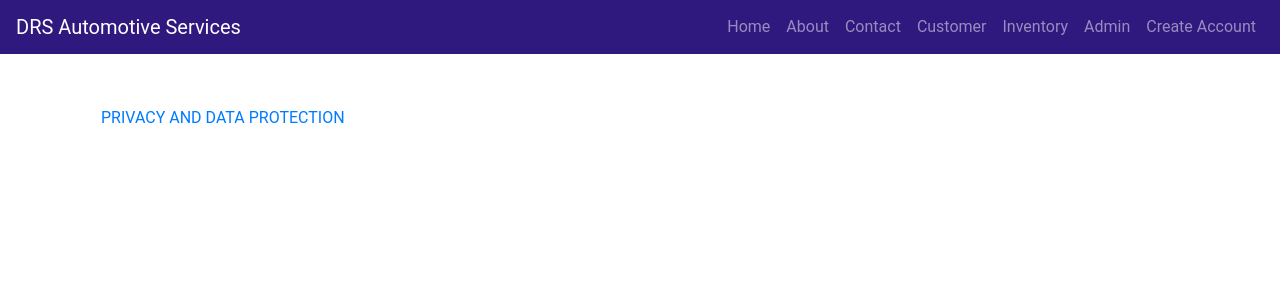
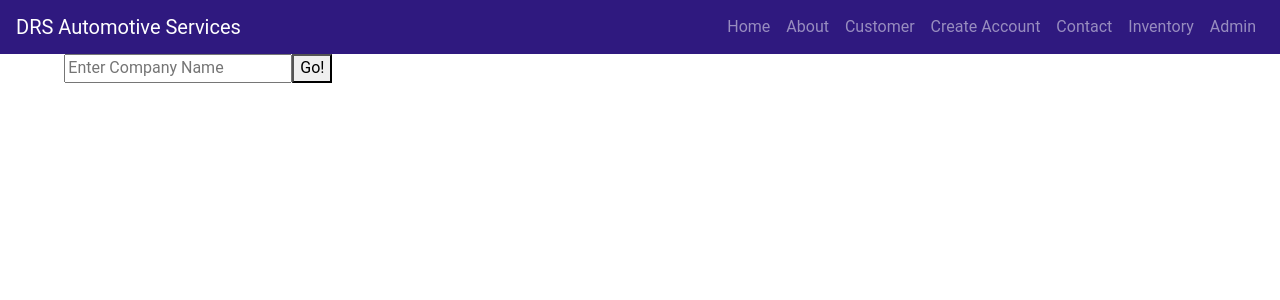
Before and after one commit to Mike-Smith13067/drs-project-3, a React (Create React App) app in the folder client/: page /Authentication/CustomerCreate in a window 1280 px wide. Shown: the top 300 px of the page. Built offline with nearby package versions, Linux system fonts and the light colour scheme.

Commit message:
minor tweaks to navebar (alphabetized)

```diff
--- a/client/package.json
+++ b/client/package.json
@@ -11,6 +11,7 @@
     "crypto": "^1.0.1",
     "date-fns": "^2.11.0",
     "react": "^16.13.0",
+    "react-bootstrap": "^1.0.0-beta.17",
     "react-calendar": "^3.0.0",
     "react-dom": "^16.13.0",
     "react-event-calendar": "^0.3.0",
--- a/client/src/App.js
+++ b/client/src/App.js
@@ -8,13 +8,13 @@ import About from "./components/pages/About/About.js";
 import Contact from "./components/pages/Contact/Contact.js";
 import Admin from "./components/pages/Admin/Admin.js";
 import Footer from "./components/Footer/Footer";
+import CustomerCreate from "./components/pages/Authentication/CustomerCreate"
 class HomePage extends Component {
   render() {
     return (
       // <div className='container'>
         <BrowserRouter>
           <NavTabs />
-          <Footer />
           <div>
             <Switch>
               <Route exact path="/">
@@ -23,48 +23,27 @@ class HomePage extends Component {
               <Route exact path="/About">
                 <About/>
               </Route>
+              <Route exact path="/Admin>">
+                <Admin />
+              </Route>
               <Route exact path="/Contact">
                 <Contact />
               </Route>
               <Route exact path="/Customer">
                 <Customer />
               </Route>
+              <Route exact path="/Authentication/CustomerCreate">
+                <CustomerCreate />
+              </Route>
               <Route exact path="/Inventory">
                 <Inventory />
               </Route>
-              <Route exact path="/Admin>">
-                <Admin />
-              </Route>
+              <Footer />
             </Switch>
           </div>
         </BrowserRouter>
-
-      // </div>
     );
   }
 }
 
 export default HomePage;
-
-
-  // state = {
-  //   currentPage: "Home"
-  // };
-
-  // handlePageChange = page => {
-  //   this.setState({ currentPage: page });
-  // };
-
-  // renderPage = () => {
-  //   if (this.state.currentPage === "Home") {
-  //     return <Home />;
-  //   } else if (this.state.currentPage === "Customer") {
-  //     return <Customer />;
-  //   } else if (this.state.currentPage === "Inventory") {
-  //     return <Inventory />;
-  //   } else if (this.state.currentPage === "About") {
-  //     return <About />;
-  //   } else {
-  //     return <Contact />;
-  //   }
-  // };
--- a/client/src/components/Form/Form.js
+++ b/client/src/components/Form/Form.js
@@ -1,27 +1,19 @@
-import React from "react";
+import React, { Component } from "react";
 
-// This file exports the Input, TextArea, and FormBtn components
+function Form(props) {
 
-export function Input(props) {
-  return (
-    <div className="form-group">
-      <input className="form-control" {...props} />
-    </div>
-  );
+  	return (
+    	<form>
+      <span className="formtext">&#x3C;Form /&#x3E;</span>
+    	  <input
+          type="text"
+          placeholder="Enter Company Name"
+          required
+        />
+        <button>Go!</button>
+    	</form>
+
+    );
 }
 
-export function TextArea(props) {
-  return (
-    <div className="form-group">
-      <textarea className="form-control" rows="20" {...props} />
-    </div>
-  );
-}
-
-export function FormBtn(props) {
-  return (
-    <button {...props} style={{ float: "right", marginBottom: 10 }} className="btn btn-success">
-      {props.children}
-    </button>
-  );
-}
+export default Form;
--- a/client/src/components/Navbar/Navbar.js
+++ b/client/src/components/Navbar/Navbar.js
@@ -8,8 +8,6 @@ import {
     NavItem,
     NavLink,
 } from 'reactstrap';
-// import Footer from "../Footer/Footer";
-
 class Navtabs extends Component {
     state = {
         isOpen: false
@@ -46,15 +44,21 @@ class Navtabs extends Component {
                                 </NavLink>
                             </NavItem>
                             <NavItem>
+                                <NavLink href="/Customer">
+                                    Customer
+                                </NavLink>
+                            </NavItem>
+                            <NavItem>
+                                <NavLink href="/Authentication">
+                                    Create Account
+                                </NavLink>
+                            </NavItem>
+                            <NavItem>
                                 <NavLink href="/Contact">
                                     Contact
                                 </NavLink>
                             </NavItem>
-                            <NavItem>
-                                <NavLink href="/Customer">
-                                    Customer
-                                </NavLink>
-                            </NavItem>
+
                             <NavItem>
                                 <NavLink href="/Inventory">
                                     Inventory
@@ -66,11 +70,7 @@ class Navtabs extends Component {
                                     Admin
                                 </NavLink>
                             </NavItem>
-                            <NavItem>
-                                <NavLink href="/Authentication">
-                                    Create Account
-                                </NavLink>
-                            </NavItem>
+
 
                         </Nav>
                     </Collapse>
--- a/client/src/components/pages/Authentication/CustomerCreate.js
+++ b/client/src/components/pages/Authentication/CustomerCreate.js
@@ -1,18 +1,14 @@
 import React, { Component } from "react";
+import Form from '../../Form/Form'
 
 class CustomerCreate extends Component {
-    componentDidMount() { };
+    // componentDidMount() { };
     render() {
         return (
             <div>
-                <p>Test</p>
-                <div className="input-group mb-3">
-                    <div className="input-group-prepend">
-                        <span className="input-group-text" id="basic-addon1">@</span>
-                    </div>
-                    <input type="text" className="form-control" placeholder="Username" aria-label="Username" aria-describedby="basic-addon1" />
-                </div>
+                <Form />
             </div>
-        )}
+        );
+    }
 }
-export default CustomerCreate;
+ export default CustomerCreate;
--- a/client/src/components/pages/Home/Home.js
+++ b/client/src/components/pages/Home/Home.js
@@ -33,7 +33,7 @@ class Home extends Component {
         const next = document.querySelector('#next');
         const prev = document.querySelector('#prev');
         const auto = true; // Auto scroll
-        const intervalTime = 4000;
+        const intervalTime = 8000;
         let counter = 1;
         let slideInterval;
 
@@ -175,7 +175,7 @@ class Home extends Component {
                     </div>
                     <div className="slide">
                         <div className="content">
-                            <h2 id="subheader">Hello Jeff</h2>
+                            <h2 id="subheader"></h2>
                             <p id="subtext"></p>
                         </div>
                     </div>
```
Also changed, not shown: client/src/components/pages/About/style.css (+0 -9 lines), 1 other file (tests, documents, lock files or other folders).
